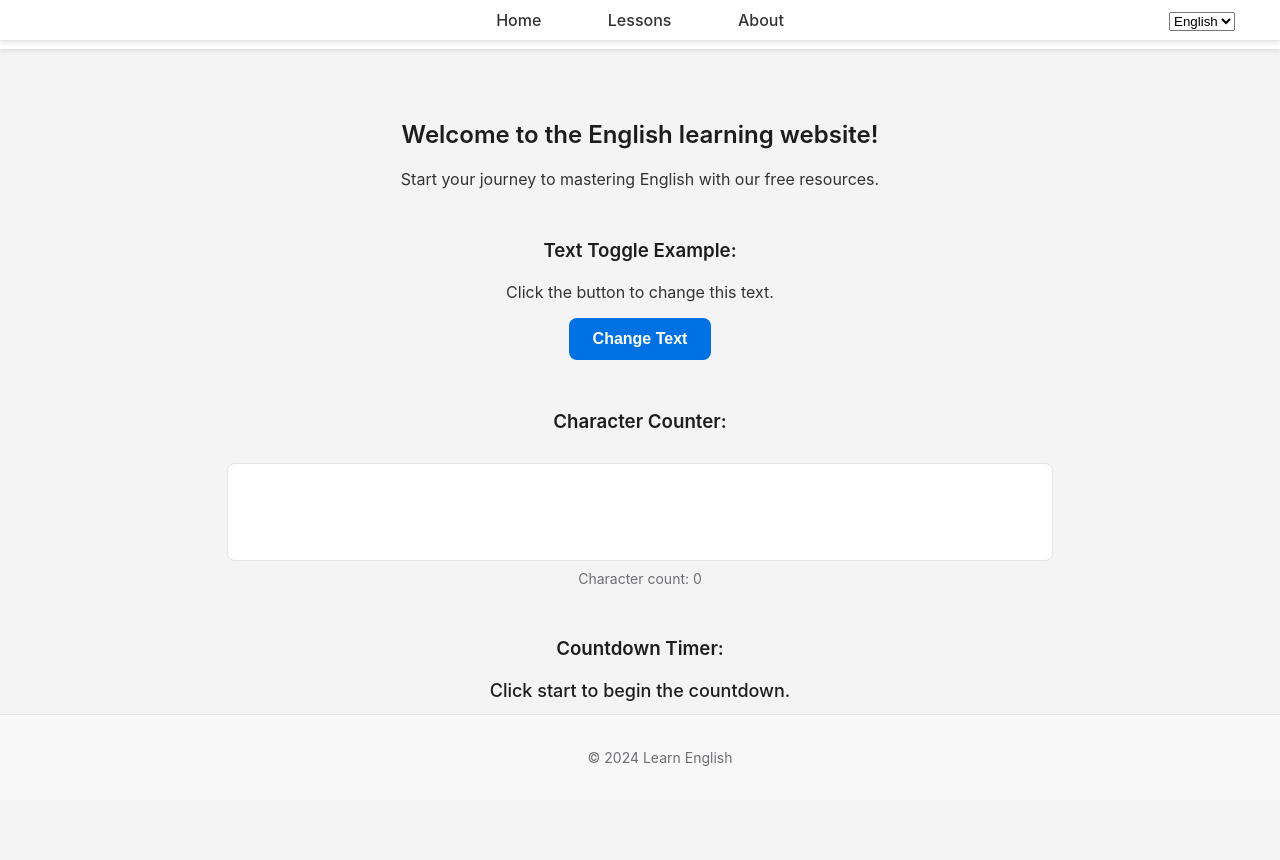
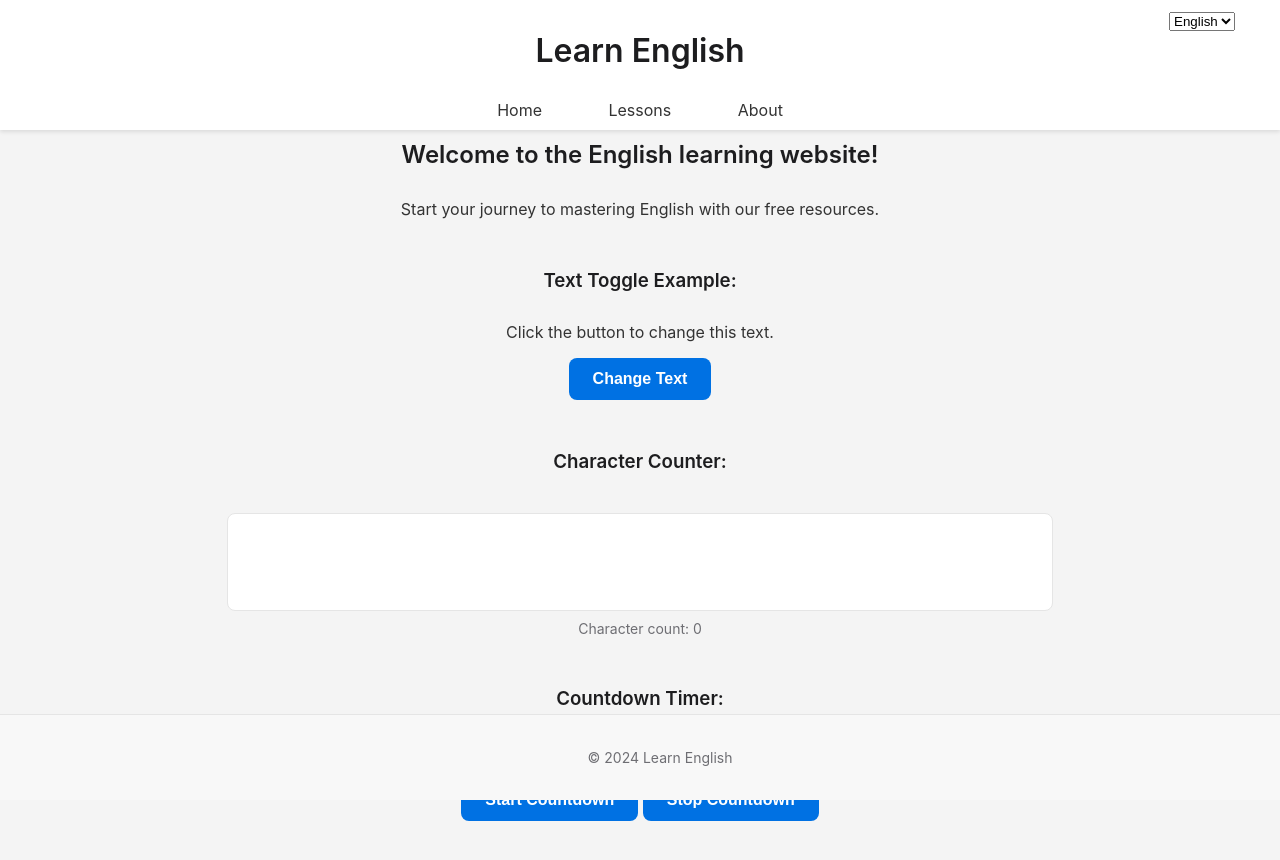
Before and after one commit to Ethanhui6/learning-English, a plain HTML site: page index.html in a window 1280 px wide. Before the commit the page ends 831 px from the top, so only its background shows below. Drawn offline with Linux system fonts and the light colour scheme.

Commit message:
更新 styles.css

```diff
--- a/css/styles.css
+++ b/css/styles.css
@@ -1,69 +1,35 @@
+/* 全局样式 */
 body {
-    font-family: Arial, sans-serif;
     margin: 0;
     padding: 0;
+    font-family: -apple-system, BlinkMacSystemFont, "Segoe UI", Roboto, "Helvetica Neue", Arial, sans-serif;
     background-color: #f4f4f4;
-}
-
-header {
-    background-color: #333;
-    color: white;
-    text-align: center;
-    padding: 1rem 0;
-}
-
-nav ul {
-    list-style: none;
-    padding: 0;
-}
-
-nav ul li {
-    display: inline;
-    margin: 0 10px;
-}
-
-nav ul li a {
-    color: white;
-    text-decoration: none;
-}
-
-main {
-    padding: 20px;
-    text-align: center;
-}
-/* 基础样式 */
-body {
-    font-family: -apple-system, BlinkMacSystemFont, "Segoe UI", Roboto, "Helvetica Neue", Arial, sans-serif;
     color: #333;
-    margin: 0;
-    padding: 0;
-    background-color: #f8f8f8;
 }
 
 /* 标题样式 */
-h1, h2 {
+h1, h2, h3 {
     font-weight: 600;
     text-align: center;
     color: #1d1d1f;
     margin-bottom: 30px;
 }
 
-/* 导航栏样式 */
-nav {
+/* 导航栏 */
+header {
     background-color: white;
-    border-bottom: 1px solid #e5e5e5;
+    box-shadow: 0 2px 4px rgba(0,0,0,0.1);
     position: fixed;
     top: 0;
     width: 100%;
     z-index: 1000;
     padding: 10px 0;
-    box-shadow: 0 2px 4px rgba(0,0,0,0.1);
 }
 
 nav ul {
     list-style: none;
+    padding: 0;
     margin: 0;
-    padding: 0;
     text-align: center;
 }
 
@@ -75,13 +41,15 @@ nav ul li {
 nav ul li a {
     color: #333;
     text-decoration: none;
-    font-weight: 500;
-    padding: 8px 12px;
+    font-size: 16px;
+    padding: 8px 16px;
+    border-radius: 4px;
 }
 
 nav ul li a:hover {
-    color: #0071e3;
-    transition: color 0.3s ease;
+    background-color: #0071e3;
+    color: white;
+    transition: background-color 0.3s ease;
 }
 
 /* 语言切换器 */
@@ -90,21 +58,20 @@ nav ul li a:hover {
     top: 12px;
     right: 30px;
     font-size: 14px;
-    color: #333;
 }
 
-/* 内容区样式 */
+/* 主体内容 */
 main {
-    margin-top: 80px; /* 顶部预留空间 */
+    margin-top: 80px;
     padding: 40px 20px;
     max-width: 1200px;
     margin-left: auto;
     margin-right: auto;
+    text-align: center;
 }
 
 section {
     margin-bottom: 50px;
-    text-align: center;
 }
 
 /* 按钮样式 */
@@ -115,8 +82,8 @@ button {
     border: none;
     border-radius: 8px;
     font-size: 16px;
+    cursor: pointer;
     font-weight: 600;
-    cursor: pointer;
 }
 
 button:hover {
@@ -152,102 +119,12 @@ textarea {
 
 /* 页脚 */
 footer {
-    text-align: center;
-    padding: 20px 0;
-    background-color: #f8f8f8;
-    color: #6e6e73;
-    border-top: 1px solid #e5e5e5;
-    font-size: 14px;
-}
-/* 全局布局 */
-body {
-    margin: 0;
-    font-family: -apple-system, BlinkMacSystemFont, "Segoe UI", Roboto, "Helvetica Neue", Arial, sans-serif;
-    background-color: #f4f4f4;
-    color: #333;
-}
-
-header {
-    background-color: white;
-    box-shadow: 0 2px 4px rgba(0,0,0,0.1);
-    position: fixed;
-    top: 0;
-    width: 100%;
-    z-index: 1000;
-    padding: 10px 0;
-}
-
-header h1 {
-    font-size: 24px;
-    color: #1d1d1f;
-    text-align: center;
-    margin: 0;
-}
-
-nav ul {
-    list-style: none;
-    text-align: center;
-    padding: 0;
-    margin: 0;
-}
-
-nav ul li {
-    display: inline-block;
-    margin: 0 15px;
-}
-
-nav ul li a {
-    color: #333;
-    font-size: 16px;
-    text-decoration: none;
-    padding: 8px 16px;
-    border-radius: 4px;
-}
-
-nav ul li a:hover {
-    background-color: #0071e3;
-    color: white;
-}
-
-/* 主要内容 */
-main {
-    margin-top: 80px;
-    padding: 20px;
-    max-width: 1200px;
-    margin-left: auto;
-    margin-right: auto;
-}
-
-h2, h3 {
-    font-weight: 600;
-    color: #1d1d1f;
-    margin-bottom: 20px;
-    text-align: center;
-}
-
-/* 按钮样式 */
-button {
-    padding: 12px 24px;
-    background-color: #0071e3;
-    color: white;
-    border: none;
-    border-radius: 8px;
-    font-size: 16px;
-    cursor: pointer;
-    font-weight: 600;
-}
-
-button:hover {
-    background-color: #005bb5;
-}
-
-/* 底部样式 */
-footer {
     background-color: #f8f8f8;
     color: #6e6e73;
     text-align: center;
     padding: 20px;
     border-top: 1px solid #e5e5e5;
+    font-size: 14px;
     position: fixed;
     bottom: 0;
     width: 100%;
```
